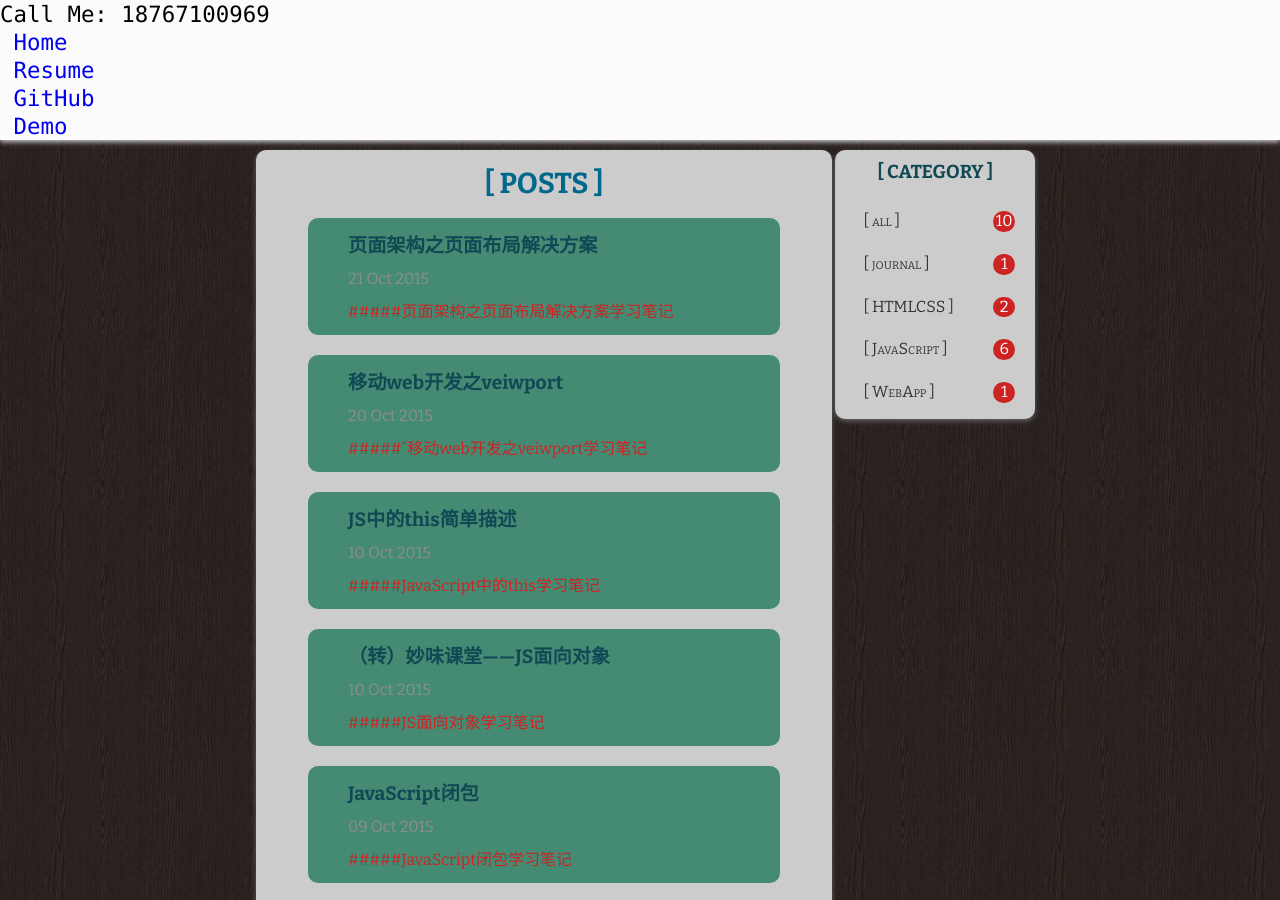
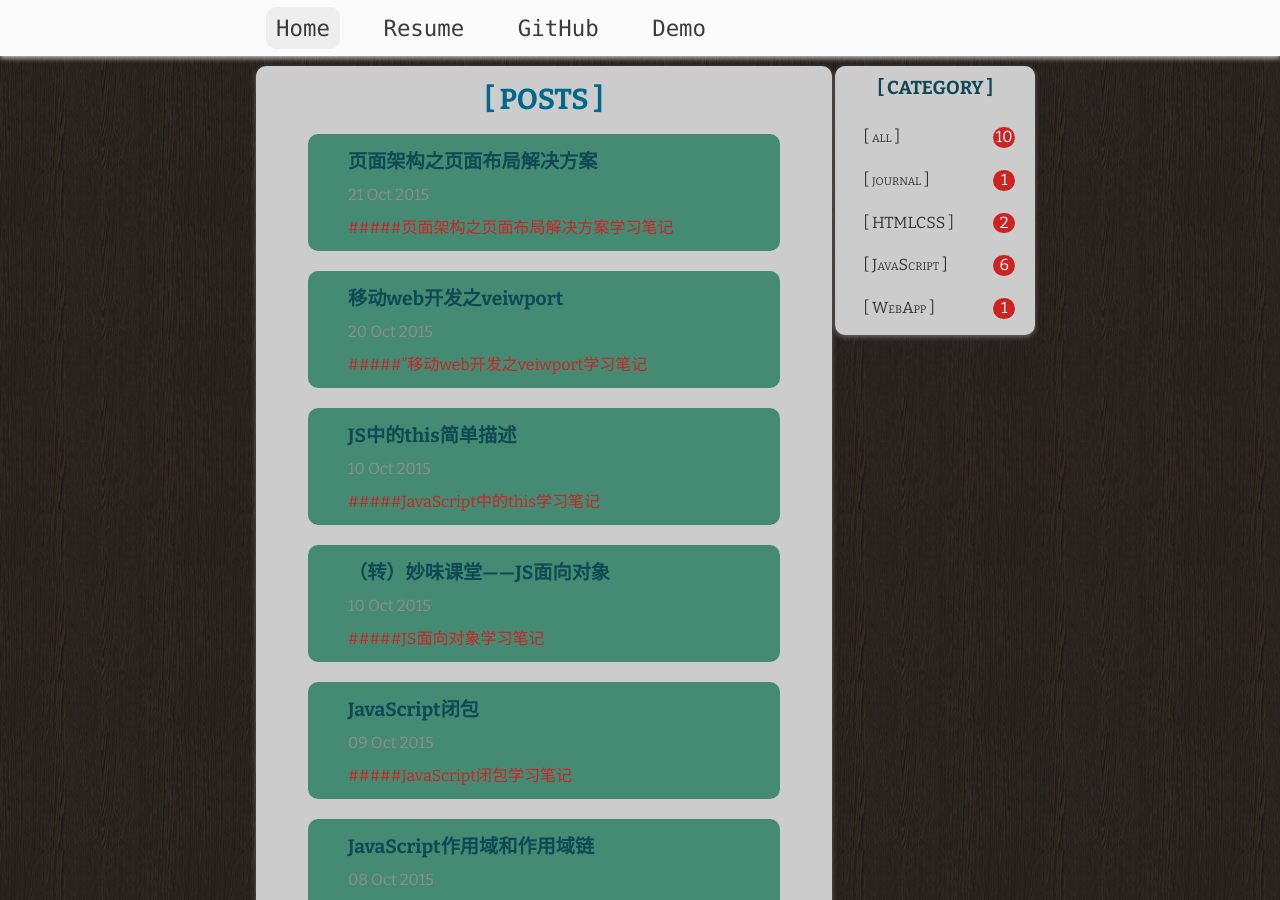
Before and after one commit to radenrecha/radenrecha.github.io, a Jekyll site: the page built from index.html, in a window 1280 px wide and 900 px high. Built offline with Jekyll 4.4.1, drawn with Linux system fonts in a browser that asks for light colours; the list of posts is cut into pages by our own code; a style sheet for code colours, icons or effects is not loaded.

Commit message:
change footer&header

```diff
--- a/_includes/footer.html
+++ b/_includes/footer.html
@@ -1,6 +1,6 @@
 <!-- FOOTER -->
 <footer class="site-footer">
-    <div class="footer-container">
+    <div class="container">
         <div class="right-info">
             <div class="col-md-12 text-center">
                 <p>Copyright &copy;&nbsp;&nbsp; <span>limingyang2012&nbsp;&&nbsp;Strange Case</span></p>
--- a/_includes/header.html
+++ b/_includes/header.html
@@ -1,21 +1,18 @@
 <!--HEADER-->
 <header class="top-header">
-    <div class="header-container">
-        <div class="phone-info">
-            <p>Call Me: <span>18767100969</span></p>
-        </div>
-        <div class="more-info">
-            <div>
-                <ul>
-                    <li><a href="{{ site.baseurl }}/" class="fa fa-home">&nbsp;<span>Home</span></a></li>
+    <div class="container">
+        <a href="#nav" class="open toggle-btn"><i class="icon-reorder"></i></a>
+        <nav id="nav">
+            <ul>
+                <li><a href="{{ site.baseurl }}/" class="active">Home</a></li>
 
-                    <li><a href="{{ site.baseurl }}/" class="fa fa-book">&nbsp;<span>Resume</span></a></li>
+                <li><a href="{{ site.baseurl }}/">Resume</a></li>
 
-                    <li><a href="https://github.com/limingyang2012" class="fa fa-github">&nbsp;<span>GitHub</span></a></li>
+                <li><a href="https://github.com/limingyang2012" >GitHub</a></li>
 
-                    <li><a href="{{ site.baseurl }}/" class="fa fa-list">&nbsp;<span>Demo</span></a></li>
-                </ul>
-            </div>
-        </div>
+                <li><a href="{{ site.baseurl }}/" >Demo</a></li>
+            </ul>
+            <a href="#top" class="close toggle-btn"><i class="icon-remove-sign"></i></a>
+        </nav>
     </div>
 </header>
```
